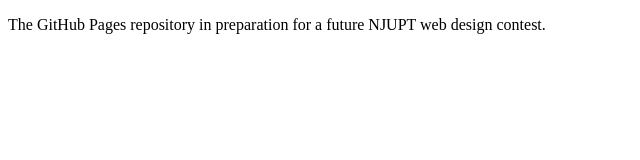
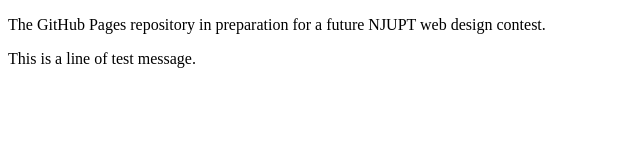
Before and after one commit to jauntyyew/webcontest.github.io, a plain HTML site: page index.html in a window 1280 px wide. Shown: the whole page, without its empty margins (0-640 px from the left). Drawn offline with Linux system fonts and the light colour scheme.

Commit message:
Test commit message

```diff
--- a/index.html
+++ b/index.html
@@ -6,5 +6,6 @@
 </head>
 <body>
   <p>The GitHub Pages repository in preparation for a future NJUPT web design contest.</p>
+  <p>This is a line of test message.</p>
 </body>
 </html>
```
